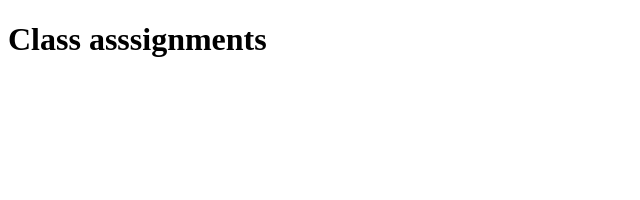
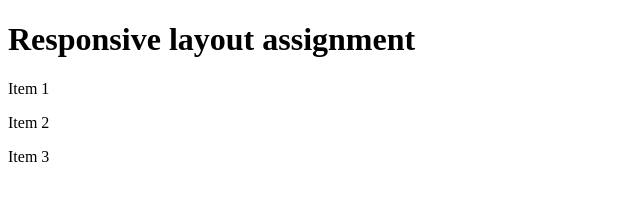
Before and after one commit to Reddianpearl/Coursera-Courses-, a plain HTML site: page Index.html in a window 1280 px wide. Shown: the whole page, without its empty margins (0-640 px from the left). Drawn offline with Linux system fonts and the light colour scheme.

Commit message:
Index.html
I added div in to the row class

```diff
--- a/Index.html
+++ b/Index.html
@@ -4,4 +4,9 @@
 <meta charset="utf-8">
 <title> Coursera-Courses </title>
 </head>
-<h1>Class asssignments</h1>
+<h1> Responsive layout assignment </h1></h1>
+<div class= "row" >
+<div> <p> Item 1 </p> </div>
+<div> <p> Item 2 </p> </div>
+<div> <p> Item 3 </p> </div>
+</div>
```
